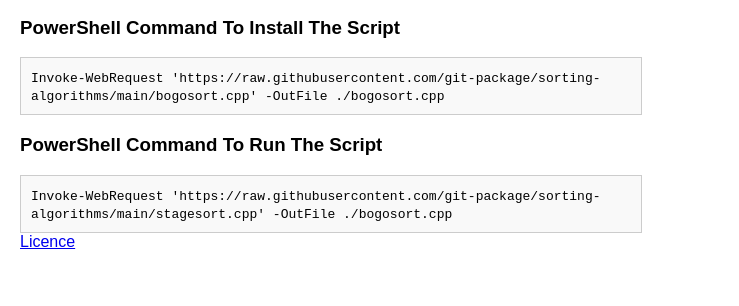
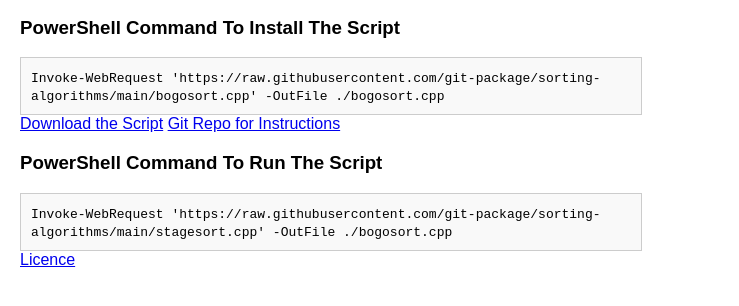
Before and after one commit to git-package/sorting-algorithms, a plain HTML site: page index.html in a window 1280 px wide. Shown: the part 100-406 px from the top of the page, without its empty margins (0-739 px from the left). Drawn offline with Linux system fonts and the light colour scheme.

Commit message:
Update index.html

```diff
--- a/index.html
+++ b/index.html
@@ -20,12 +20,14 @@
 </head>
 <body>
     <h1>These are some different sorting algorithms.</h1>
-    <a href="https://git-packages.github.io/num-13/num-13.py" target="_blank">Download the Script</a>
-    <a href="https://github.com/git-packages/num-13.git" target="_blank">Git Repo for Instructions</a>
+    <a href="https://git-packages.github.io/sorting-algorithms/stagesort.cpp" target="_blank">Download the Script</a>
+    <a href="https://github.com/git-packages/sorting-algorithms.git" target="_blank">Git Repo for Instructions</a>
     <h3>PowerShell Command To Install The Script</h3>
     <div class="command-box">
         <code>Invoke-WebRequest 'https://raw.githubusercontent.com/git-package/sorting-algorithms/main/bogosort.cpp' -OutFile ./bogosort.cpp</code>
     </div>
+    <a href="https://git-packages.github.io/sorting-algorithms/bogosort.cpp" target="_blank">Download the Script</a>
+    <a href="https://github.com/git-packages/sorting-algorithms.git" target="_blank">Git Repo for Instructions</a>
     <h3>PowerShell Command To Run The Script</h3>
     <div class="command-box">
     <code>Invoke-WebRequest 'https://raw.githubusercontent.com/git-package/sorting-algorithms/main/stagesort.cpp' -OutFile ./bogosort.cpp</code>
```
